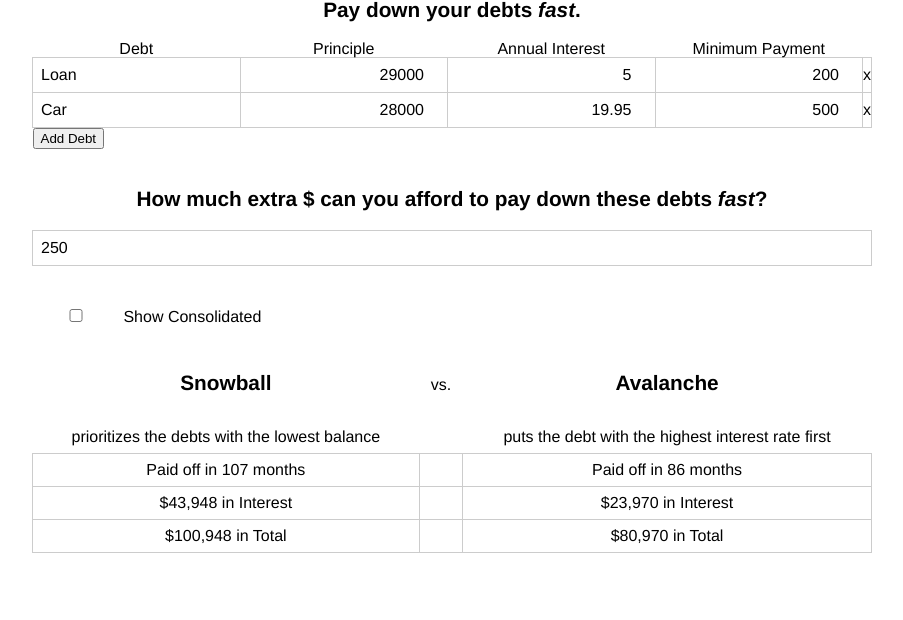
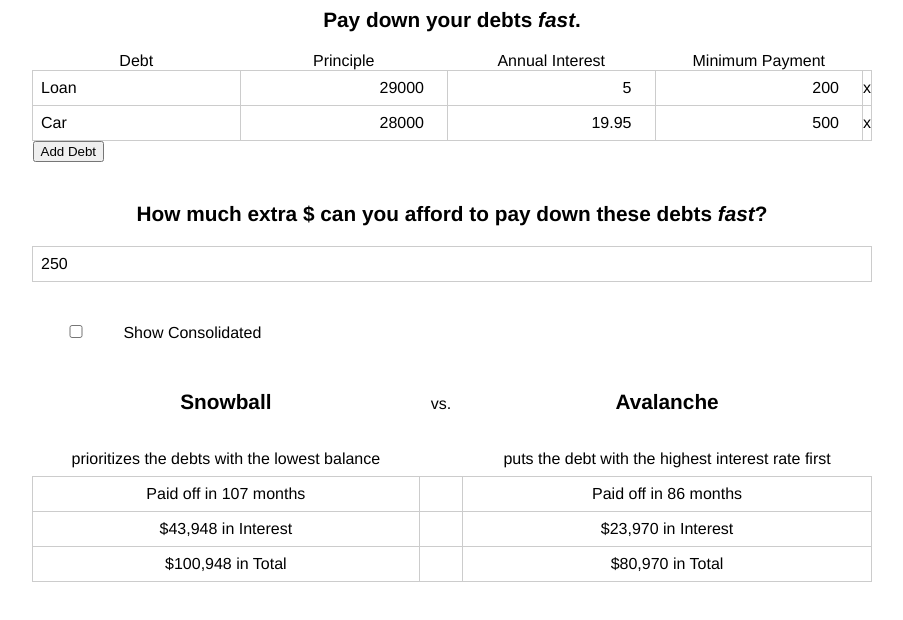
Before and after one commit to dallasread/debt, a website built with webpack: page index.html in a window 1280 px wide. Shown: the whole page, without its empty margins (188-1091 px from the left). Built offline with Linux system fonts and the light colour scheme.

Commit message:
css scoped

```diff
--- a/app/index.js
+++ b/app/index.js
@@ -125,6 +125,8 @@ var App = CustomElement.createElement({
 
     var $el = $(_.element);
 
+    _.element.classList += 'debt';
+
     $el.on('click', '.toggle-sidebar', function() {
         return false;
     });
@@ -140,7 +142,7 @@ App.definePrototype({
         }
 
         if (window.localStorage) {
-            window.localStorage.setItem('calc', JSON.stringify(_._data));
+            window.localStorage.setItem('debt', JSON.stringify(_._data));
         }
 
         _.update();
@@ -159,7 +161,7 @@ App.definePrototype({
 
         try {
             if (window.localStorage) {
-                data = JSON.parse(window.localStorage.getItem('calc'));
+                data = JSON.parse(window.localStorage.getItem('debt'));
             }
 
             if (!data) {
--- a/scss/app.scss
+++ b/scss/app.scss
@@ -1,6 +1,5 @@
-html, body{
+.debt {
     box-sizing: border-box;
-}
 
     *, *:before, *:after {
         box-sizing: inherit;
@@ -79,3 +78,4 @@ section {
     .align-center {
         text-align: center;
     }
+}
--- a/scss/content.scss
+++ b/scss/content.scss
@@ -1,3 +1,4 @@
+.debt {
     h1, h2, h3, h4, h5, h6, p, ul, ol {
         margin-bottom: 20px;
     }
@@ -20,3 +21,4 @@ hr {
         width: 100%;
         margin-top: 1.5em;
     }
+}
--- a/scss/reset.scss
+++ b/scss/reset.scss
@@ -3,7 +3,16 @@
    License: none (public domain)
 */
 
-html, body, div, span, applet, object, iframe,
+.debt {
+    line-height: 1;
+    margin: 0;
+    padding: 0;
+    border: 0;
+    font-size: 100%;
+    font: inherit;
+    vertical-align: baseline;
+
+    div, span, applet, object, iframe,
     h1, h2, h3, h4, h5, h6, p, blockquote, pre,
     a, abbr, acronym, address, big, cite, code,
     del, dfn, em, img, ins, kbd, q, s, samp,
@@ -28,9 +37,6 @@ article, aside, details, figcaption, figure,
     footer, header, hgroup, menu, nav, section {
         display: block;
     }
-body {
-    line-height: 1;
-}
     ol, ul {
         list-style: none;
     }
@@ -46,3 +52,4 @@ table {
         border-collapse: collapse;
         border-spacing: 0;
     }
+}
--- a/scss/responsive.scss
+++ b/scss/responsive.scss
@@ -1,3 +1,4 @@
+.debt {
     @media (max-width: 840px) {
         .desktop-only {
             display: none;
@@ -9,3 +10,4 @@
             display: none;
         }
     }
+}
```
Also changed, not shown: assets/calc.min.css, assets/calc.min.js. Lines whose indentation alone changed are shown as unchanged.
